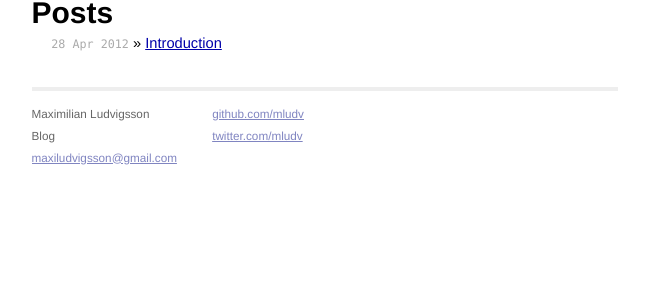
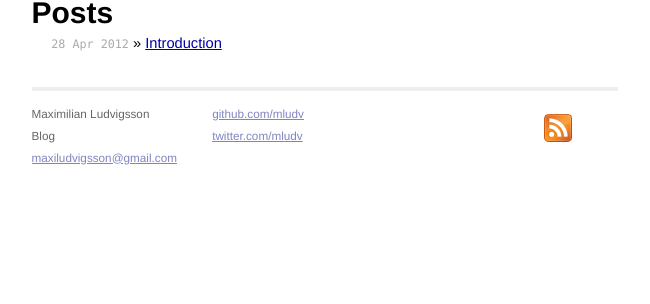
Before and after one commit to mludv/old-blog, a Jekyll site: the page built from index.md, in a window 1280 px wide. Shown: the part 214-518 px from the top of the page, without its empty margins (315-965 px from the left). Built offline with Jekyll 4.4.1, drawn with Linux system fonts in a browser that asks for light colours.

Commit message:
Added rss icons and analytics

```diff
--- a/_config.yml
+++ b/_config.yml
@@ -16,7 +16,7 @@ author :
   email : maxiludvigsson@gmail.com
   github : mludv
   twitter : mludv
-  feedburner : feedname
+  feedburner : mludv
 
 # The production_url is only used when full-domain names are needed
 # such as sitemap.txt
@@ -99,7 +99,7 @@ JB :
   analytics :
     provider : google
     google :
-        tracking_id : 'UA-123-12'
+        tracking_id : 'UA-31340763-1'
     getclicky :
       site_id :
     mixpanel :
--- a/_layouts/default.html
+++ b/_layouts/default.html
@@ -4,7 +4,7 @@
    <meta http-equiv="content-type" content="text/html; charset=utf-8" />
    <title>{{ page.title }}</title>
    <meta name="author" content="{{ site.author.name }}" />
-   <link href="http://feeds.feedburner.com/{{ site.author.feedburner }}" rel="alternate" title="your title" type="application/atom+xml" />
+   <link href="http://feeds.feedburner.com/mludv" rel="alternate" title="Blog" type="application/atom+xml" />
 
    <!-- syntax highlighting CSS -->
    <link rel="stylesheet" href="/css/syntax.css" type="text/css" />
@@ -41,6 +41,11 @@
           <a href="http://twitter.com/{{ site.author.twitter }}/">twitter.com/{{ site.author.twitter }}</a><br />
         </p>
       </div>
+      <div class="rss">
+        <a href="http://feeds.feedburner.com/mludv">
+          <img src="/images/rss.png" alt="Subscribe to RSS Feed" />
+        </a>
+      </div>
     </div>
   </div>
 
--- a/css/screen.css
+++ b/css/screen.css
@@ -135,7 +135,7 @@ ul.posts {
 
   ul.posts span {
     color: #aaa;
-    font-family: Monaco, "Courier New", monospace;
+    font-family: Monaco, "Consolas", "Courier New", monospace;
     font-size: 80%;
   }
 
@@ -200,8 +200,8 @@ ul.posts {
       }
 
     .site .footer .rss {
-      margin-top: 1.1em;
-      margin-right: -.2em;
+      margin-top: 2em;
+      margin-right: 4em;
       float: right;
     }
 
```
Also changed, not shown: images/rss.png.
